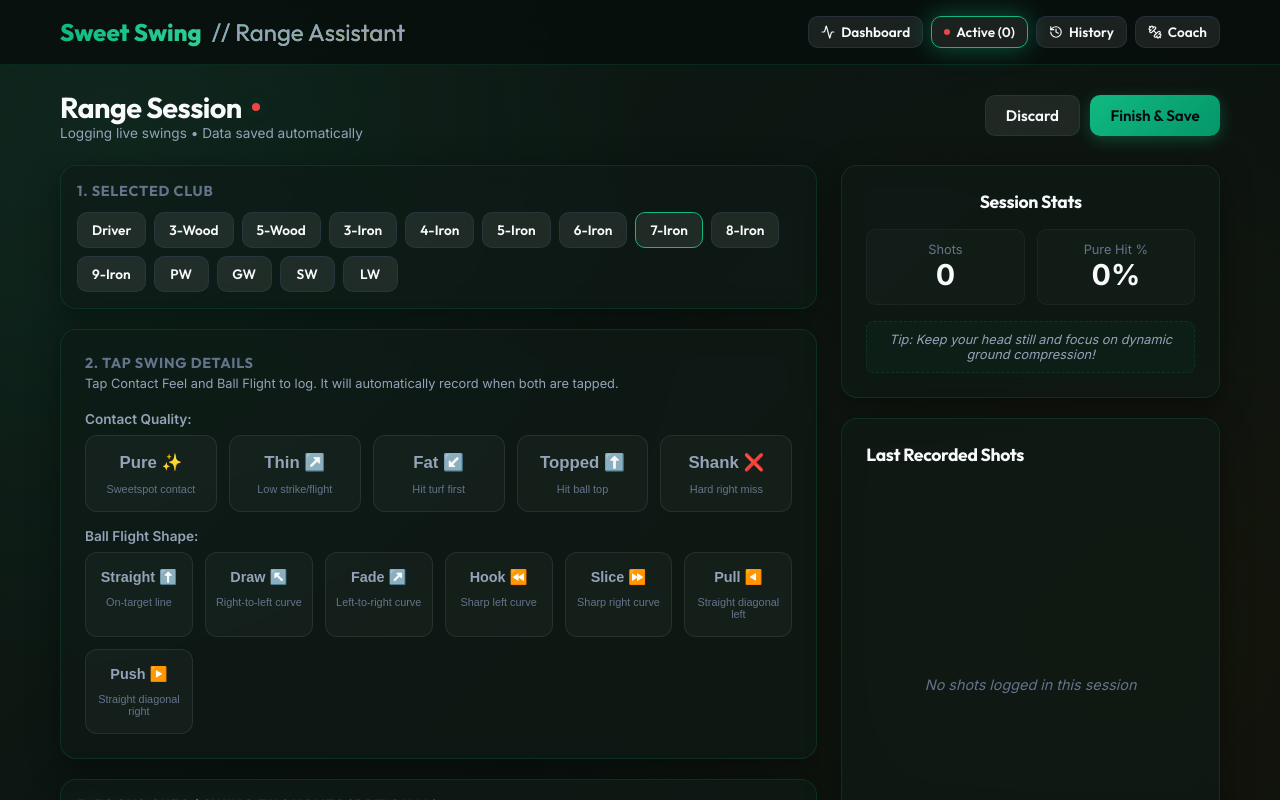
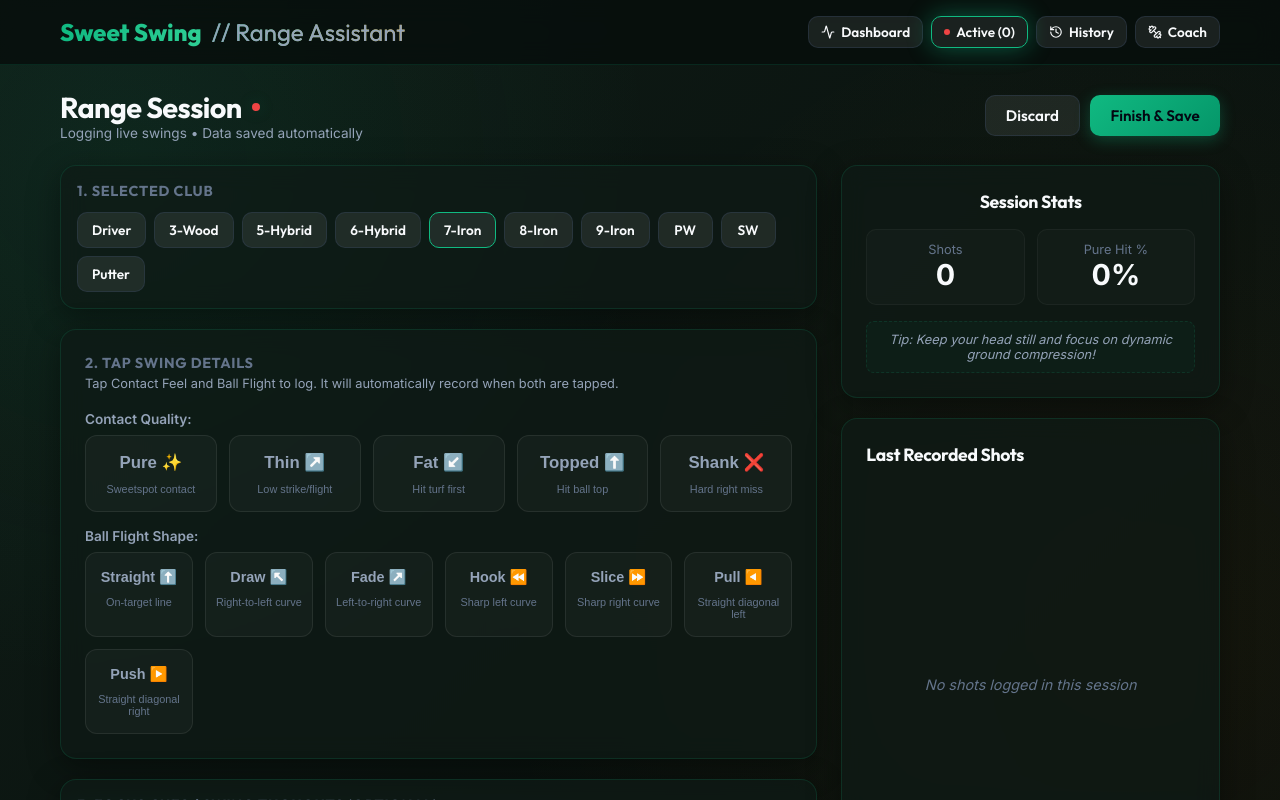
Before and after one commit to farahsamat/sweet-swing, a React (Vite) app: page / in a window 1280 px wide. Both pictures are taken after a click on the button "Start Range Session". Shown: the top 800 px of the page. Built offline with nearby package versions, Linux system fonts and the light colour scheme.

Commit message:
chore: update club selection to Callaway REVA setup

```diff
--- a/src/components/SessionLogger.jsx
+++ b/src/components/SessionLogger.jsx
@@ -19,9 +19,9 @@
 
   // Available options
   const CLUBS = [
-    'Driver', '3-Wood', '5-Wood',
-    '3-Iron', '4-Iron', '5-Iron', '6-Iron', '7-Iron', '8-Iron', '9-Iron',
-    'PW', 'GW', 'SW', 'LW'
+    'Driver', '3-Wood', '5-Hybrid', '6-Hybrid',
+    '7-Iron', '8-Iron', '9-Iron',
+    'PW', 'SW', 'Putter'
   ];
 
   const CONTACTS = [
```
